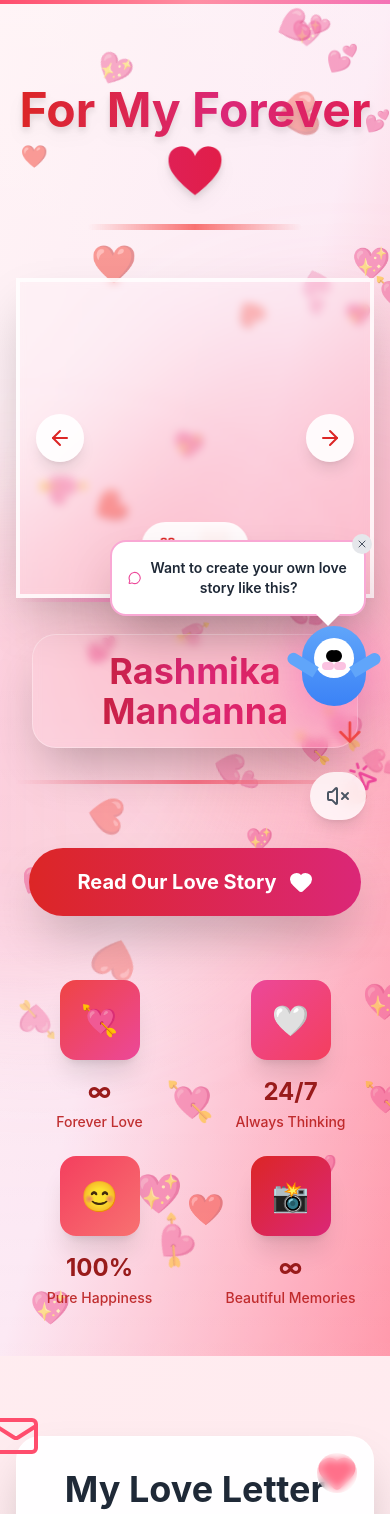
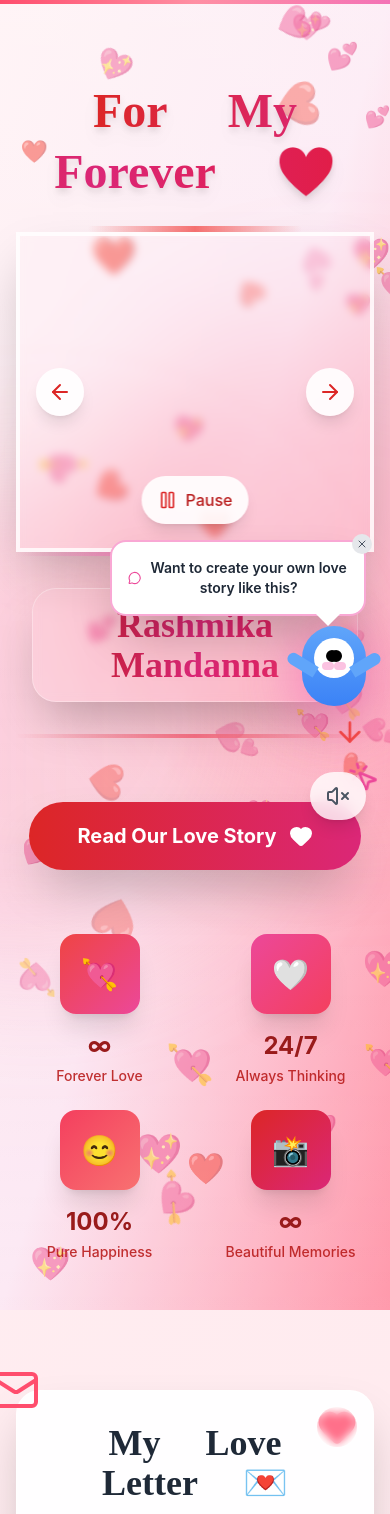
Before and after one commit to RM-TECH-SOLUTION/valentines-landing, a React (Vite) app: page / in a window 390 px wide. Shown: the top 1514 px of the page. Built offline with nearby package versions, Linux system fonts and the light colour scheme; the HTML template or start-up script is replaced by a standard one.

Commit message:
font family change

```diff
--- a/src/components/Countdown.jsx
+++ b/src/components/Countdown.jsx
@@ -52,7 +52,7 @@
                 </div>
               </div>
 
-              <h2 className="text-4xl md:text-5xl font-bold mb-6 font-handwritten">
+              <h2 style={{fontFamily: "emoji"}} className="text-4xl md:text-5xl font-bold mb-6 font-handwritten">
                 {data.title}
               </h2>
 
--- a/src/components/FinalCTA.jsx
+++ b/src/components/FinalCTA.jsx
@@ -132,7 +132,7 @@
 
               <Heart className="w-20 h-20 mx-auto mb-8 text-valentine-red fill-valentine-red animate-heart-beat" />
 
-              <h2 className="text-4xl md:text-5xl font-bold mb-6 font-handwritten text-gray-800">
+              <h2 style={{fontFamily: "emoji"}} className="text-4xl md:text-5xl font-bold mb-6 font-handwritten text-gray-800">
                 {answered ? 'My Heart Is Yours 🥰' : 'Will you be my Valentine? 💌'}
               </h2>
 
--- a/src/components/Gallery.jsx
+++ b/src/components/Gallery.jsx
@@ -13,6 +13,7 @@
           whileInView={{ opacity: 1, y: 0 }}
           viewport={{ once: true }}
           className="text-5xl md:text-6xl font-bold text-center mb-16 font-handwritten text-gray-800"
+          style={{fontFamily: "emoji"}}
         >
           Precious Memories 📸
         </motion.h2>
--- a/src/components/HeroSection.jsx
+++ b/src/components/HeroSection.jsx
@@ -136,11 +136,11 @@
       {/* Content */}
       <div className="relative z-20 text-center max-w-6xl mx-auto">
         {/* Title - Moved to top */}
-        <div className="mb-12 relative">
+        <div className="mb-12,mt-10 relative">
           <motion.h1
             className="hero-title text-5xl md:text-7xl lg:text-8xl font-bold font-handwritten leading-tight"
           >
-            <span className="bg-gradient-to-r from-red-600 via-pink-600 to-rose-600 bg-clip-text text-transparent drop-shadow-lg">
+            <span style={{fontFamily: "emoji"}} className="bg-gradient-to-r from-red-600 via-pink-600 to-rose-600 bg-clip-text text-transparent drop-shadow-lg">
               {data.title}
             </span>
           </motion.h1>
@@ -156,7 +156,7 @@
 
         {/* Text Slider Container */}
         {/* Slider Container */}
-<div className="relative h-80 md:h-96 overflow-hidden shadow-2xl border-4 border-white/80 backdrop-blur-sm">
+<div className="relative h-80 md:h-96 overflow-hidden shadow-2xl border-4 border-white/80 backdrop-blur-sm mt-25">
 
   {/* SVG Heart Clip Mask */}
   <svg viewBox="0 0 320 320" className="absolute inset-0 w-full h-full pointer-events-none">
@@ -260,7 +260,7 @@
           />
 
           <div className="hero-names opacity-100 text-4xl md:text-6xl lg:text-7xl font-bold font-handwritten mb-8 px-4">
-            <span className="bg-gradient-to-r from-red-700 via-pink-600 to-rose-600 bg-clip-text text-transparent px-8 py-4 rounded-3xl inline-block shadow-2xl bg-white/10 backdrop-blur-sm border border-white/30">
+            <span style={{fontFamily: "emoji"}} className="bg-gradient-to-r from-red-700 via-pink-600 to-rose-600 bg-clip-text text-transparent px-8 py-4 rounded-3xl inline-block shadow-2xl bg-white/10 backdrop-blur-sm border border-white/30">
               {data.names}
             </span>
           </div>
--- a/src/components/LoveLetter.jsx
+++ b/src/components/LoveLetter.jsx
@@ -30,7 +30,7 @@
               </div>
             </div>
 
-            <h2 className="text-4xl md:text-5xl font-bold mb-8 text-center font-handwritten text-gray-800">
+            <h2 style={{fontFamily: "emoji"}} className="text-4xl md:text-5xl font-bold mb-8 text-center font-handwritten text-gray-800">
               My Love Letter 💌
             </h2>
 
@@ -52,7 +52,7 @@
             {/* Signature */}
             <div className="mt-12 pt-8 border-t border-gray-300/30">
               <div className="text-right">
-                <div className="font-handwritten text-3xl text-valentine-red inline-block mb-2">
+                <div style={{fontFamily: "emoji"}} className="font-handwritten text-3xl text-valentine-red inline-block mb-2">
                   Forever Yours
                 </div>
                 <div className="w-48 h-px bg-gradient-to-r from-transparent via-valentine-red to-transparent ml-auto"></div>
--- a/src/components/LovePromise.jsx
+++ b/src/components/LovePromise.jsx
@@ -92,7 +92,7 @@
           </div>
 
           <h2 className="text-5xl md:text-6xl font-bold font-handwritten relative z-10">
-            <span className="bg-gradient-to-r from-valentine-red via-valentine-pink to-pink-400 bg-clip-text text-transparent">
+            <span style={{fontFamily: "emoji"}} className="bg-gradient-to-r from-valentine-red via-valentine-pink to-pink-400 bg-clip-text text-transparent">
               Promises From My Heart
             </span>
           </h2>
@@ -131,7 +131,7 @@
                   </motion.div>
 
                   {/* Title */}
-                  <h3 className="text-2xl font-bold text-gray-800 mb-3">{promise.title}</h3>
+                  <h3 style={{fontFamily: "emoji"}} className="text-2xl font-bold text-gray-800 mb-3">{promise.title}</h3>
 
                   {/* Description with expandable content */}
                   <motion.div
@@ -149,7 +149,7 @@
                         className="mt-6 pt-6 border-t border-gray-100"
                       >
                         <div className="text-right">
-                          <div className="font-handwritten text-2xl text-valentine-red inline-block">
+                          <div style={{fontFamily: "emoji"}} className="font-handwritten text-2xl text-valentine-red inline-block">
                             With All My Love
                           </div>
                           <div className="w-32 h-px bg-gradient-to-r from-transparent via-valentine-red to-transparent ml-auto mt-2"></div>
--- a/src/components/MemoryTimeline.jsx
+++ b/src/components/MemoryTimeline.jsx
@@ -16,6 +16,7 @@
           initial={{ opacity: 0, y: 30 }}
           animate={isInView ? { opacity: 1, y: 0 } : {}}
           className="text-5xl md:text-6xl font-bold text-center mb-16 font-handwritten text-gray-800"
+          style={{fontFamily: "emoji"}}
         >
           Our Journey Together ✨
         </motion.h2>
@@ -49,7 +50,7 @@
                         </div>
                         <div className="flex-1">
                           <div className="flex items-center gap-3 mb-2">
-                            <h3 className="text-2xl md:text-3xl font-bold text-gray-800">{item.title}</h3>
+                            <h3 style={{fontFamily: "emoji"}} className="text-2xl md:text-3xl font-bold text-gray-800">{item.title}</h3>
                             <span className="text-3xl">{item.emoji}</span>
                           </div>
                           <p className="text-valentine-red font-semibold text-lg mb-4">{item.date}</p>
```
